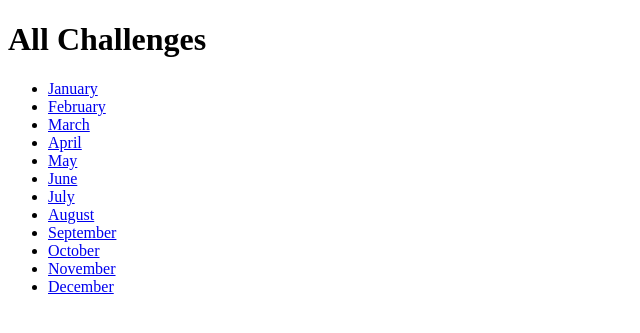
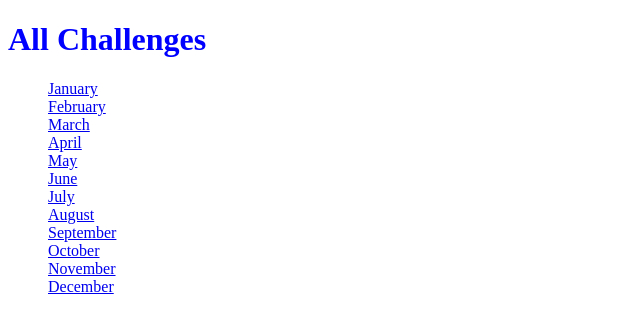
Before and after one commit to mitinull/monthly-challenges, a Django app: page /challenges/ in a window 1280 px wide. Shown: the part 26-359 px from the top of the page, without its empty margins (0-640 px from the left). Run offline with Django 4.2, Linux system fonts and the light colour scheme.

Commit message:
Adding css file

```diff
--- /dev/null
+++ b/challenges/static/challenges/styles.css
@@ -0,0 +1,7 @@
+h1 {
+  color: blue;
+}
+
+ul {
+  list-style: none;
+}
--- a/challenges/templates/challenges/index.html
+++ b/challenges/templates/challenges/index.html
@@ -1,6 +1,14 @@
+<!-- prettier-ignore -->
+
 {% extends "base.html" %}
 
+{% load static %}
+
 {% block page_title %}All Challenges{% endblock page_title %}
+
+{% block css_files %}
+  <link rel="stylesheet" href="{% static "challenges/styles.css" %}">
+{% endblock css_files %}
 
 {% block page_content %}
 {% include "challenges/includes/header.html" %}
--- a/templates/base.html
+++ b/templates/base.html
@@ -1,3 +1,5 @@
+{% load static %}
+
 <!DOCTYPE html>
 <html lang="en">
   <head>
@@ -6,6 +8,7 @@
       name="viewport"
       content="width=device-width, initial-scale=1.0"
     />
+    {% block css_files %}{% endblock css_files %}
     <title>
       {% block page_title %} Default Title {% endblock page_title %}
     </title>
```
